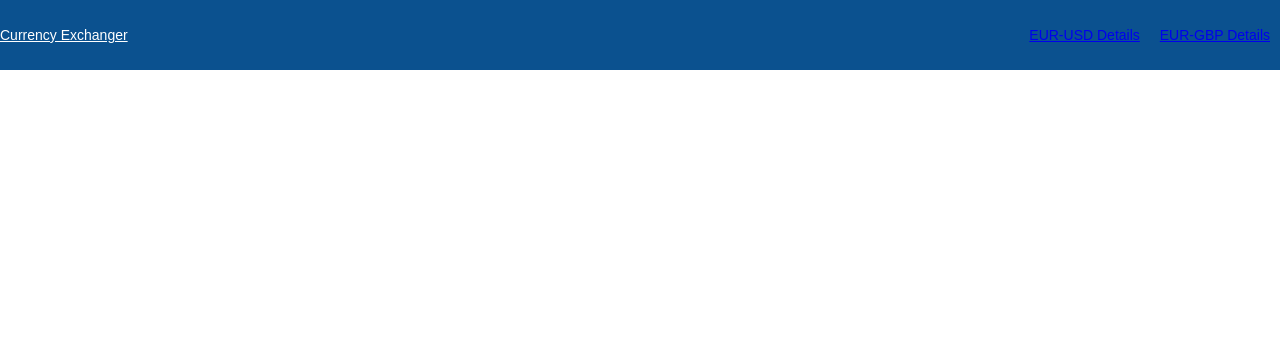
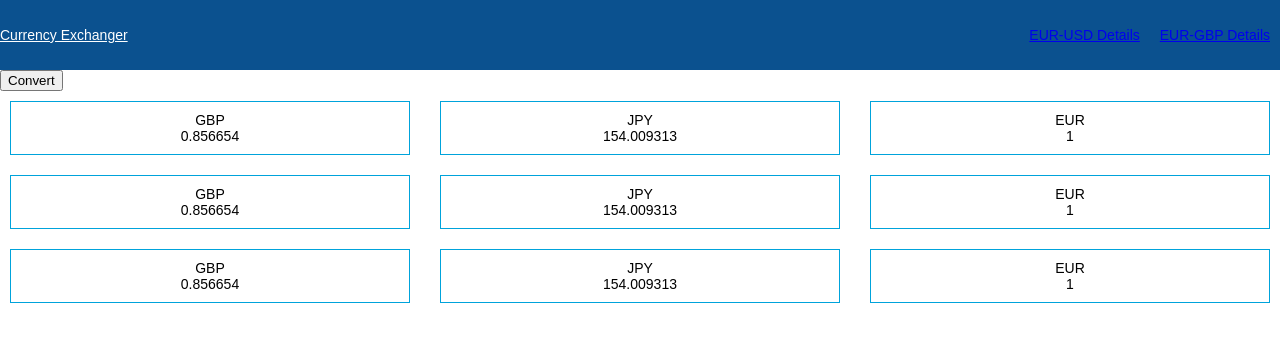
Before and after one commit to helphind/currency-exchanger, an Angular app: page / in a window 1280 px wide. Shown: the top 342 px of the page. Built offline with nearby package versions, Linux system fonts and the light colour scheme.

Commit message:
Added home components and routing

```diff
--- a/src/app/app-routing.module.ts
+++ b/src/app/app-routing.module.ts
@@ -1,7 +1,16 @@
 import { NgModule } from '@angular/core';
 import { RouterModule, Routes } from '@angular/router';
+import { HomeComponent } from "./pages/home/home.component";
+import { CurrencyDetailsComponent } from "./pages/currency-details/currency-details.component";
 
-const routes: Routes = [];
+const routes: Routes = [
+    {
+        path: '', component: HomeComponent
+    },
+    {
+        path: 'currency-details/:currencyFrom/:currencyTo', component: CurrencyDetailsComponent
+    }
+];
 
 @NgModule({
     imports: [RouterModule.forRoot(routes)],
--- /dev/null
+++ b/src/app/components/converter-panel/converter-panel.component.html
@@ -0,0 +1,3 @@
+<div class="card">
+    <button type="button" (click)="convertCurrency()">Convert</button>
+</div>
--- /dev/null
+++ b/src/app/components/converter-panel/converter-panel.component.ts
@@ -0,0 +1,35 @@
+import { Component, OnInit } from '@angular/core';
+import { CurrencyConvertRequest } from "../../models/currency-convert.request";
+import { CurrencyService } from "../../services/currency.service";
+
+@Component({
+    selector: 'app-converter-panel',
+    templateUrl: './converter-panel.component.html',
+    styleUrls: ['./converter-panel.component.scss']
+})
+export class ConverterPanelComponent implements OnInit {
+
+    convertedCurrency = 0
+
+    constructor(private currencyService: CurrencyService) {
+    }
+
+    ngOnInit(): void {
+    }
+
+    convertCurrency() {
+        const reqPayload: CurrencyConvertRequest = {
+            from: 'EUR',
+            to: 'JPY',
+            amount: 1
+        }
+        this.currencyService.convertCurrencies(reqPayload).subscribe({
+            next: (currencies) => {
+                this.convertedCurrency = currencies
+            },
+            error: (error) => {
+                //todo handle error
+            }
+        })
+    }
+}
--- /dev/null
+++ b/src/app/components/currency-card/currency-card.component.html
@@ -0,0 +1,4 @@
+<div class="currency-card">
+    <div class="currency-label">{{currencyInfo.currency}}</div>
+    <div class="currency-value">{{currencyInfo.value}}</div>
+</div>
--- /dev/null
+++ b/src/app/components/currency-card/currency-card.component.scss
@@ -0,0 +1,8 @@
+.currency-card {
+    border: 1px solid #00A3DB;
+    margin-top: 10px;
+    margin-left: 10px;
+    margin-right: 10px;
+    padding: 10px;
+    text-align: center;
+}
--- /dev/null
+++ b/src/app/components/currency-card/currency-card.component.ts
@@ -0,0 +1,19 @@
+import { Component, Input, OnInit } from '@angular/core';
+import { CurrencyItem } from "../../models/currencyItem";
+
+@Component({
+    selector: 'app-currency-card',
+    templateUrl: './currency-card.component.html',
+    styleUrls: ['./currency-card.component.scss']
+})
+export class CurrencyCardComponent implements OnInit {
+
+    @Input() currencyInfo!: CurrencyItem;
+
+    constructor() {
+    }
+
+    ngOnInit(): void {
+    }
+
+}
```
Also changed, not shown: src/app/app.module.ts (+13 -2 lines), src/app/components/converter-panel/converter-panel.component.scss (added), 2 other files (tests, documents, lock files or other folders).
